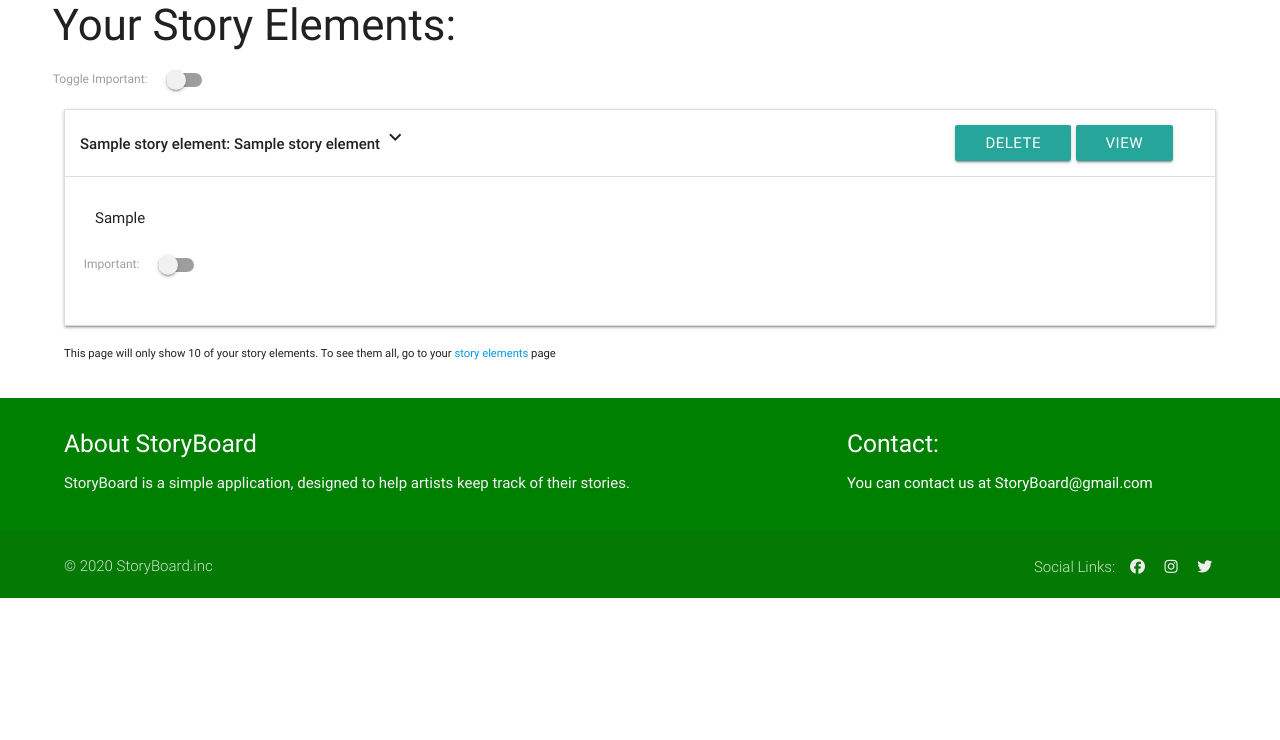
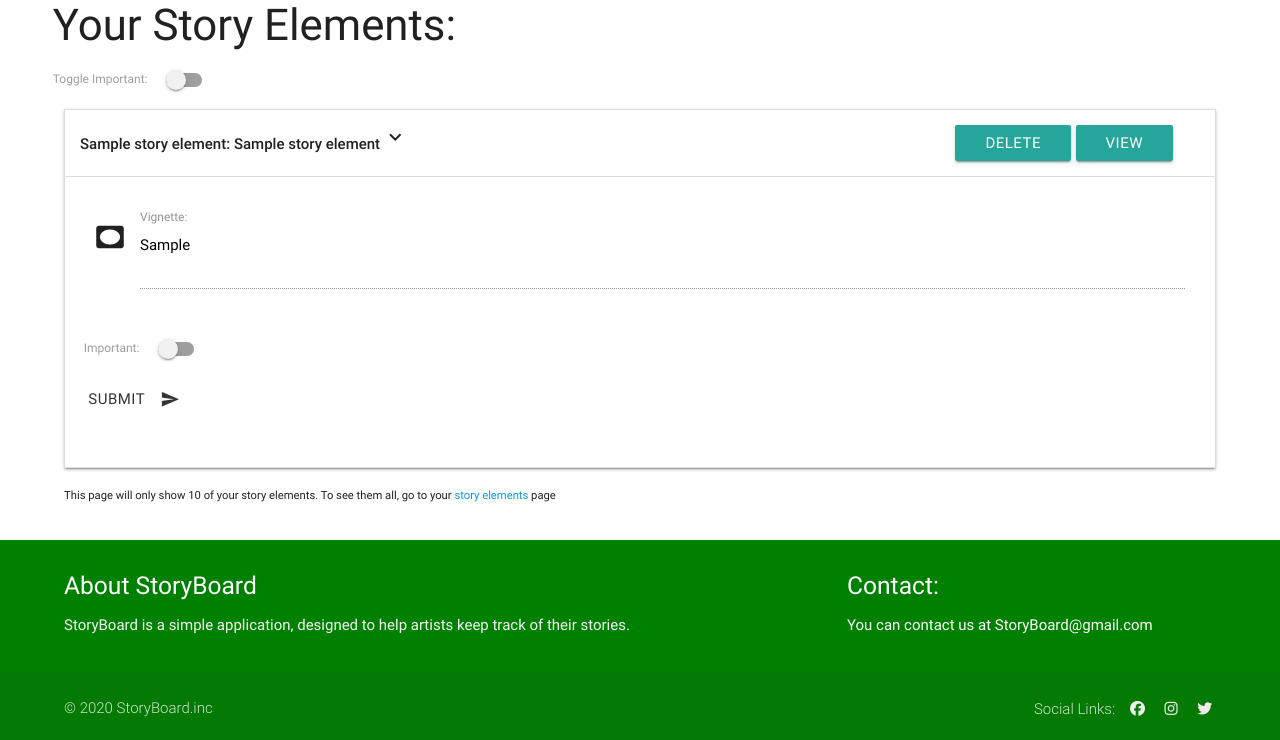
Before and after one commit to Felix-Redwood/Data-Centric-Development-Milestone-Project, a Flask app: page / in a window 1280 px wide, after a click that opens the changed part. Shown: the part 301-1041 px from the top of the page. Before the commit the page ends 899 px from the top, so only its background shows below. Run offline with Flask 2, Linux system fonts and the light colour scheme; a database or web service that is not in the repository returns one stand-in record (values such as "Sample title"); some libraries are stand-ins or nearby versions.

Commit message:
added submit button to important toggle

```diff
--- a/templates/categories.html
+++ b/templates/categories.html
@@ -35,7 +35,6 @@
                 {% for subcat in subcategories %}
                 {% if subcat.category_name == category.category_name %}
                 <a href="#!" class="collection-item">{{subcat.subcategory}}</a>
-                {% else %}
                 {% endif %}
                 {% endfor %}
             </div>
--- a/templates/home.html
+++ b/templates/home.html
@@ -33,32 +33,30 @@
         </div>
 
         <div class="collapsible-body">
-            <span class="truncate">
-          {{element.element_vignette}}
-          </span>
-            <br>
-            <div class="row">
-                {% if element.important == True %}
-                <form action="{{url_for('toggle_element_important_home', element_id=element._id)}}" method="POST" class="importantSwitch">
+            <form action="" method="POST" class="col s12">
+                <div class="row">
+                    <div class="input-field col s12">
+                        <i class="material-icons prefix">vignette</i>
+                        <textarea id="noEditForm" type="text" class="materialize-textarea" disabled>{{element.element_vignette}}</textarea>
+                        <label for="icon_telephone">Vignette:</label>
+                    </div>
+                </div>
+            </form>
+            <small></small>
+            <div class="row no-mobile">
+                <form action="{{url_for('toggle_element_important_home', element_id=element._id)}}" method="POST">
                     <div class="switch">
                         <label>
       Important:
-      <input type="checkbox" checked>
+      <input type="checkbox" {% if element.important == True %}checked{% endif %}>
       <span class="lever"></span>
     </label>
                     </div>
+                    <br>
+                    <button id="toggleImportantButton" class="btn waves-effect waves-light btn-flat" type="submit" name="action">Submit
+    <i class="material-icons right">send</i>
+  </button>
                 </form>
-                {% else %}
-                <form action="{{url_for('toggle_element_important_home', element_id=element._id)}}" method="POST" class="importantSwitch">
-                    <div class="switch">
-                        <label>
-      Important:
-      <input type="checkbox">
-      <span class="lever"></span>
-    </label>
-                    </div>
-                </form>
-                {% endif %}
             </div>
         </div>
     </li>
```
Also changed, not shown: templates/baseelements.html (+7 -15 lines).
